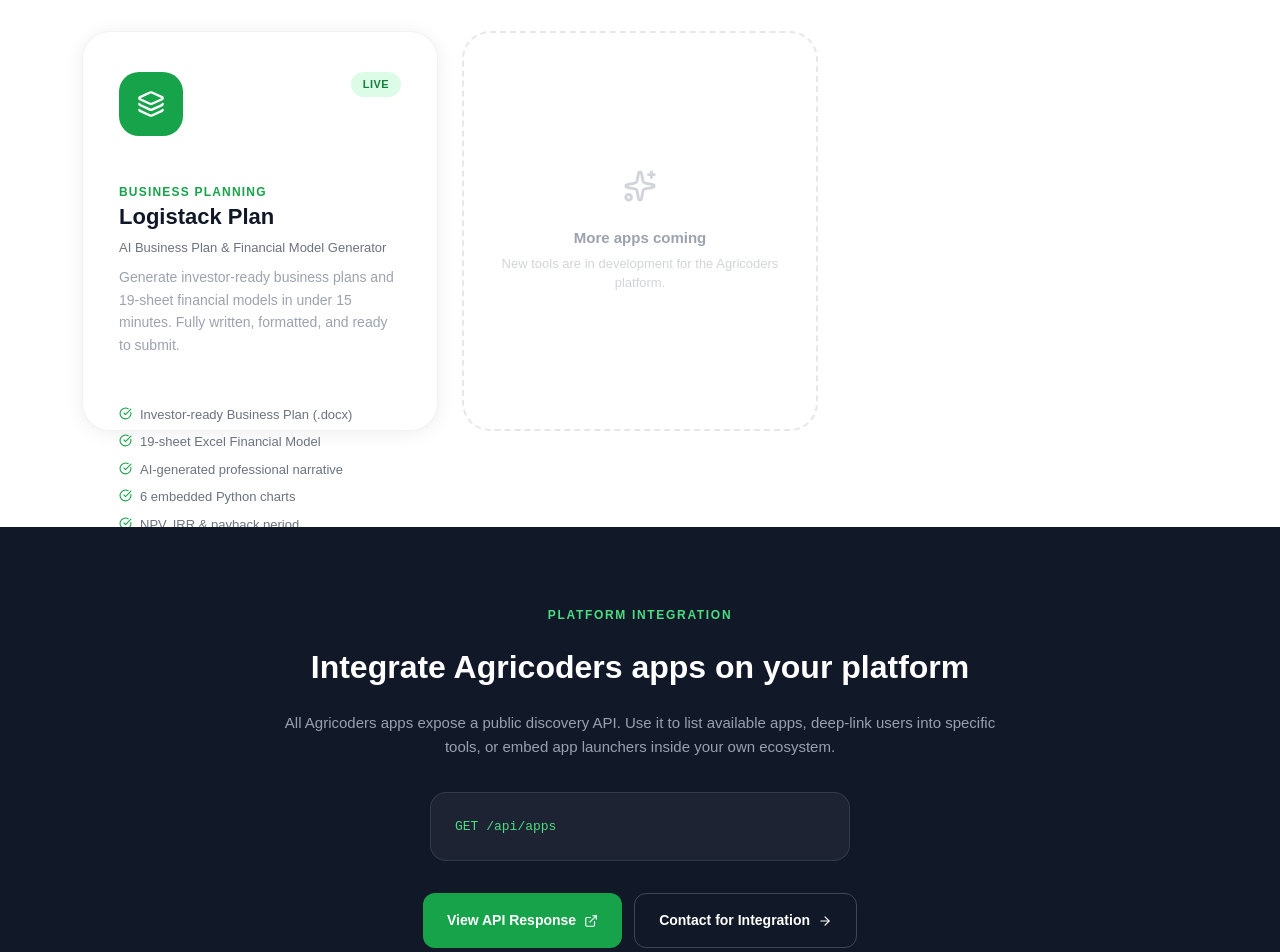
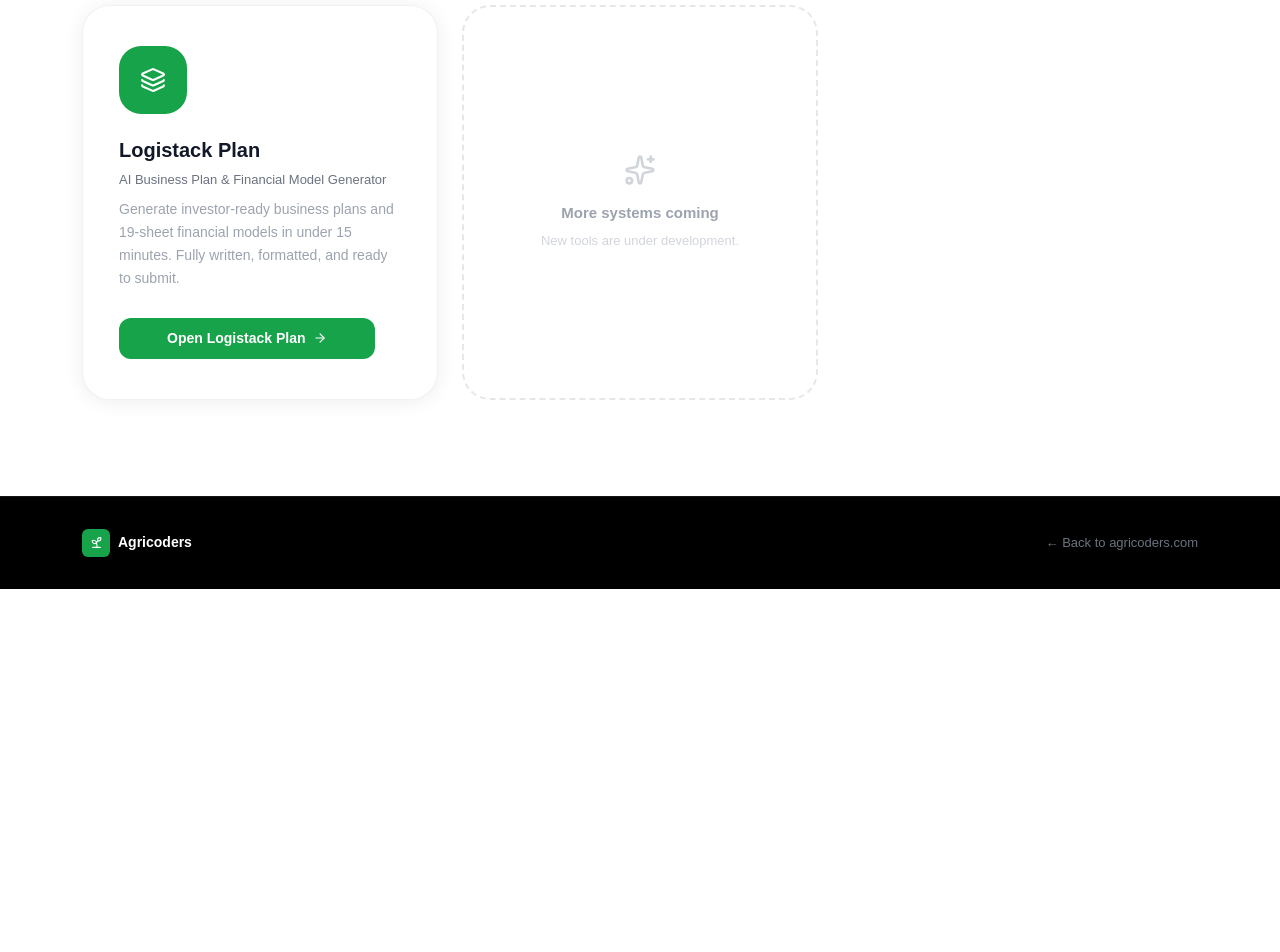
Before and after one commit to enockstack01/agricoders, a Next.js app: page /apps in a window 1280 px wide. Shown: the part 420-1372 px from the top of the page. After the commit the page ends 1009 px from the top, so only its background shows below. Built offline with nearby package versions, Linux system fonts and the light colour scheme.

Commit message:
fix: full-width quality cards, consolidated geo text, clean systems page

```diff
--- a/src/app/(marketing)/apps/page.tsx
+++ b/src/app/(marketing)/apps/page.tsx
@@ -1,135 +1,103 @@
 import Link from "next/link";
 import type { Metadata } from "next";
-import {
-  Layers,
-  ArrowRight,
-  CheckCircle,
-  ExternalLink,
-  Sparkles,
-  Sprout,
-} from "lucide-react";
+import { Layers, ArrowRight, Sprout, Sparkles } from "lucide-react";
 import AgriNav from "@/components/layout/AgriNav";
 import { AGRICODERS_APPS, type AppEntry } from "@/lib/apps";
 
 export const metadata: Metadata = {
-  title: "Apps — Agricoders",
+  title: "Our Systems — Agricoders",
   description:
-    "Discover all Agricoders applications — purpose-built tools for agribusinesses and farmers.",
+    "Discover the systems and tools Agricoders has built for agribusinesses and farmers.",
 };
 
 const ICON_MAP: Record<string, React.ReactNode> = {
-  logistackplan: <Layers size={28} color="white" />,
+  logistackplan: <Layers size={26} color="white" />,
 };
 
-function AppCard({ app }: { app: AppEntry }) {
-  const icon = ICON_MAP[app.id] ?? <Sparkles size={28} color="white" />;
-  const isLive = app.status === "live";
+function SystemCard({ app }: { app: AppEntry }) {
+  const icon = ICON_MAP[app.id] ?? <Sparkles size={26} color="white" />;
 
   return (
     <div
-      className="agri-snap-card d-flex flex-column h-100"
       style={{
         background: "white",
         borderRadius: 28,
         padding: "40px 36px",
         boxShadow: "0 2px 20px rgba(0,0,0,0.07)",
         border: "1.5px solid rgba(0,0,0,0.05)",
+        transition: "box-shadow 0.3s, transform 0.3s",
+        display: "flex",
+        flexDirection: "column",
+        height: "100%",
+      }}
+      onMouseEnter={(e) => {
+        const el = e.currentTarget as HTMLDivElement;
+        el.style.boxShadow = "0 20px 60px rgba(0,0,0,0.14)";
+        el.style.transform = "translateY(-6px)";
+      }}
+      onMouseLeave={(e) => {
+        const el = e.currentTarget as HTMLDivElement;
+        el.style.boxShadow = "0 2px 20px rgba(0,0,0,0.07)";
+        el.style.transform = "translateY(0)";
       }}
     >
-      <div className="d-flex align-items-start justify-content-between mb-5">
       <div
-          className="d-flex align-items-center justify-content-center"
         style={{
-            width: 64,
-            height: 64,
+          width: 68,
+          height: 68,
           background: app.accentColor,
-            borderRadius: 20,
+          borderRadius: 22,
+          display: "flex",
+          alignItems: "center",
+          justifyContent: "center",
+          marginBottom: 24,
           flexShrink: 0,
         }}
       >
         {icon}
       </div>
-        <span
-          style={{
-            background: isLive ? "#dcfce7" : "#f3f4f6",
-            color: isLive ? "#15803d" : "#6b7280",
-            fontSize: 11,
-            fontWeight: 700,
-            letterSpacing: "0.04em",
-            textTransform: "uppercase",
-            padding: "4px 12px",
-            borderRadius: 999,
-          }}
-        >
-          {app.status === "live" ? "Live" : app.status === "beta" ? "Beta" : "Coming Soon"}
-        </span>
-      </div>
-
-      <p
-        className="text-xs font-semibold uppercase mb-1"
-        style={{ color: app.accentColor, letterSpacing: "0.1em" }}
-      >
-        {app.category}
-      </p>
-      <h3 className="font-bold text-gray-900 mb-2" style={{ fontSize: 22, lineHeight: 1.2 }}>
+      <h3 style={{ fontSize: 20, fontWeight: 700, color: "#111827", marginBottom: 8, lineHeight: 1.2 }}>
         {app.name}
       </h3>
-      <p className="mb-2" style={{ fontSize: 13, color: "#6b7280" }}>{app.tagline}</p>
-      <p className="leading-relaxed mb-5" style={{ fontSize: 14, color: "#9ca3af" }}>
+      <p style={{ fontSize: 13, color: "#6b7280", marginBottom: 8 }}>{app.tagline}</p>
+      <p style={{ fontSize: 14, color: "#9ca3af", lineHeight: 1.65, marginBottom: 28, flexGrow: 1 }}>
         {app.description}
       </p>
-
-      <ul className="list-unstyled mb-5">
-        {app.features.map((f) => (
-          <li key={f} className="d-flex align-items-start gap-2 mb-2" style={{ fontSize: 13, color: "#6b7280" }}>
-            <CheckCircle size={13} style={{ color: app.accentColor, flexShrink: 0, marginTop: 2 }} />
-            {f}
-          </li>
-        ))}
-      </ul>
-
-      <div className="mt-auto">
-        {app.pricing && (
-          <p className="mb-3" style={{ fontSize: 12, color: "#9ca3af" }}>{app.pricing}</p>
-        )}
-        {isLive ? (
+      {app.status === "live" ? (
         <Link
           href={app.href}
-            className="inline-flex items-center gap-2 px-5 py-2.5 text-white font-semibold rounded-xl transition-colors no-underline"
-            style={{ background: app.accentColor, fontSize: 14 }}
+          className="inline-flex items-center gap-2 px-5 py-2.5 text-white font-semibold rounded-xl no-underline"
+          style={{ background: app.accentColor, fontSize: 14, alignSelf: "flex-start" }}
         >
           Open {app.name}
           <ArrowRight size={14} />
         </Link>
       ) : (
         <span
-            className="inline-flex items-center gap-2 px-5 py-2.5 font-semibold rounded-xl"
-            style={{ background: "#f3f4f6", color: "#9ca3af", fontSize: 14 }}
+          style={{
+            display: "inline-flex",
+            alignItems: "center",
+            padding: "10px 20px",
+            background: "#f3f4f6",
+            color: "#9ca3af",
+            fontSize: 14,
+            fontWeight: 600,
+            borderRadius: 12,
+            alignSelf: "flex-start",
+          }}
         >
           Coming Soon
         </span>
       )}
     </div>
-    </div>
   );
 }
 
-export default function AppsPage() {
+export default function SystemsPage() {
   return (
     <div className="min-h-screen flex flex-col bg-white">
-      <style>{`
-        .agri-snap-card {
-          transition: box-shadow 0.3s, transform 0.3s;
-        }
-        .agri-snap-card:hover {
-          box-shadow: 0 20px 60px rgba(0,0,0,0.14) !important;
-          transform: translateY(-6px);
-        }
-      `}</style>
-
       <AgriNav />
 
-      {/* Hero */}
       <section className="py-20 text-center bg-white">
         <div className="container">
           <div className="row justify-content-center">
@@ -138,52 +106,54 @@
                 className="text-xs font-bold uppercase tracking-widest mb-4"
                 style={{ color: "#16a34a", letterSpacing: "0.14em" }}
               >
-                Agricoders Platform
+                Agricoders
               </p>
               <h1
                 className="font-extrabold text-gray-900 mb-5 leading-tight"
                 style={{ fontSize: "clamp(28px, 5vw, 48px)" }}
               >
-                Apps built for agribusiness
+                Our Systems
               </h1>
               <p
                 className="text-gray-500 leading-relaxed mx-auto"
                 style={{ fontSize: 16, maxWidth: 480 }}
               >
-                Purpose-built tools that help farmers, agribusinesses, and agricultural
-                entrepreneurs operate with precision and grow with confidence.
+                Tools and platforms we have built for agribusinesses, farmers, and entrepreneurs.
               </p>
             </div>
           </div>
         </div>
       </section>
 
-      {/* App cards */}
       <section className="pb-24">
         <div className="container">
           <div className="row g-4 align-items-stretch">
             {AGRICODERS_APPS.map((app) => (
               <div key={app.id} className="col-md-6 col-lg-4">
-                <AppCard app={app} />
+                <SystemCard app={app} />
               </div>
             ))}
-            {/* Placeholder for future apps */}
             <div className="col-md-6 col-lg-4">
               <div
-                className="d-flex flex-column align-items-center justify-content-center h-100 text-center"
                 style={{
+                  height: "100%",
+                  minHeight: 220,
                   borderRadius: 28,
                   padding: "48px 36px",
                   border: "2px dashed #e5e7eb",
-                  minHeight: 240,
+                  display: "flex",
+                  flexDirection: "column",
+                  alignItems: "center",
+                  justifyContent: "center",
+                  textAlign: "center",
                 }}
               >
-                <Sparkles size={34} className="mb-4" style={{ color: "#d1d5db" }} />
-                <p className="font-semibold mb-1" style={{ fontSize: 15, color: "#9ca3af" }}>
-                  More apps coming
+                <Sparkles size={32} style={{ color: "#d1d5db", marginBottom: 16 }} />
+                <p style={{ fontSize: 15, fontWeight: 600, color: "#9ca3af", marginBottom: 6 }}>
+                  More systems coming
                 </p>
-                <p className="mb-0" style={{ fontSize: 13, color: "#d1d5db" }}>
-                  New tools are in development for the Agricoders platform.
+                <p style={{ fontSize: 13, color: "#d1d5db", marginBottom: 0 }}>
+                  New tools are under development.
                 </p>
               </div>
             </div>
@@ -191,84 +161,16 @@
         </div>
       </section>
 
-      {/* Platform integration section */}
-      <section className="py-20" style={{ background: "#111827" }}>
-        <div className="container">
-          <div className="row justify-content-center">
-            <div className="col-lg-8 text-center">
-              <p
-                className="text-xs font-bold uppercase tracking-widest mb-4"
-                style={{ color: "#4ade80", letterSpacing: "0.14em" }}
-              >
-                Platform Integration
-              </p>
-              <h2
-                className="font-bold text-white mb-4 leading-tight"
-                style={{ fontSize: "clamp(22px, 3vw, 32px)" }}
-              >
-                Integrate Agricoders apps on your platform
-              </h2>
-              <p className="text-gray-400 leading-relaxed mb-8" style={{ fontSize: 15 }}>
-                All Agricoders apps expose a public discovery API. Use it to list available apps,
-                deep-link users into specific tools, or embed app launchers inside your own ecosystem.
-              </p>
-              <div
-                className="text-left rounded-2xl p-4 mb-8 mx-auto"
-                style={{
-                  background: "rgba(255,255,255,0.05)",
-                  border: "1px solid rgba(255,255,255,0.1)",
-                  fontFamily: "monospace",
-                  fontSize: 13,
-                  color: "#4ade80",
-                  maxWidth: 420,
-                }}
-              >
-                GET /api/apps
-              </div>
-              <div className="d-flex flex-wrap gap-3 justify-content-center">
-                <a
-                  href="/api/apps"
-                  target="_blank"
-                  rel="noreferrer"
-                  className="inline-flex items-center gap-2 px-6 py-3 font-semibold rounded-xl transition-colors no-underline"
-                  style={{ background: "#16a34a", color: "white", fontSize: 14 }}
-                >
-                  View API Response
-                  <ExternalLink size={14} />
-                </a>
-                <a
-                  href="mailto:agricoders@gmail.com"
-                  className="inline-flex items-center gap-2 px-6 py-3 font-semibold rounded-xl transition-colors no-underline"
-                  style={{
-                    background: "transparent",
-                    border: "1px solid rgba(255,255,255,0.2)",
-                    color: "white",
-                    fontSize: 14,
-                  }}
-                >
-                  Contact for Integration
-                  <ArrowRight size={14} />
-                </a>
-              </div>
-            </div>
-          </div>
-        </div>
-      </section>
-
-      {/* Minimal footer */}
       <footer className="bg-black border-t py-8" style={{ borderColor: "rgba(255,255,255,0.08)" }}>
         <div className="container">
           <div className="d-flex flex-column flex-sm-row align-items-center justify-content-between gap-3">
             <Link href="/" className="d-flex align-items-center gap-2 no-underline">
               <div
-                className="d-flex align-items-center justify-content-center rounded-2"
-                style={{ width: 28, height: 28, background: "#16a34a" }}
+                style={{ width: 28, height: 28, background: "#16a34a", borderRadius: 6, display: "flex", alignItems: "center", justifyContent: "center" }}
               >
                 <Sprout size={13} color="white" />
               </div>
-              <span className="font-bold text-white" style={{ fontSize: 14 }}>
-                Agricoders
-              </span>
+              <span className="font-bold text-white" style={{ fontSize: 14 }}>Agricoders</span>
             </Link>
             <Link href="/" className="no-underline" style={{ fontSize: 13, color: "#6b7280" }}>
               ← Back to agricoders.com
--- a/src/app/(marketing)/page.tsx
+++ b/src/app/(marketing)/page.tsx
@@ -230,39 +230,24 @@
       {/* Geospatial precision section */}
       <section className="py-24" style={{ background: "#111827" }}>
         <div className="container">
-          {/* Top statement */}
+          {/* All section text before cards */}
           <div className="row justify-content-center mb-14">
-            <div className="col-lg-8 text-center">
+            <div className="col-lg-8">
               <p
-                className="text-xs font-bold uppercase tracking-widest mb-4"
+                className="text-xs font-bold uppercase tracking-widest mb-4 text-center"
                 style={{ color: "#4ade80", letterSpacing: "0.14em" }}
               >
                 Precision Agriculture
               </p>
-              <h2 className="text-3xl sm:text-4xl font-extrabold text-white mb-5 leading-tight">
+              <h2 className="text-3xl sm:text-4xl font-extrabold text-white mb-5 leading-tight text-center">
                 Agriculture cannot be productive without{" "}
                 <span style={{ color: "#4ade80" }}>the right precision tools</span>
               </h2>
-              <p className="text-gray-400 leading-relaxed mx-auto" style={{ maxWidth: 600, fontSize: 16 }}>
+              <p className="text-gray-400 leading-relaxed mb-6 text-center" style={{ fontSize: 16 }}>
                 The difference between a thriving farm and an underperforming one is often not effort. It is information.
                 Without precise, location-aware intelligence, farmers work hard in the wrong places, at the wrong times,
                 with the wrong resources. Precision tools change that.
               </p>
-            </div>
-          </div>
-
-          {/* What we build — intro text */}
-          <div className="row justify-content-center mb-12">
-            <div className="col-lg-8">
-              <p
-                className="text-xs font-bold uppercase tracking-widest mb-3"
-                style={{ color: "#4ade80", letterSpacing: "0.12em" }}
-              >
-                What we build
-              </p>
-              <h3 className="text-2xl sm:text-3xl font-extrabold text-white mb-4 leading-tight">
-                Geospatial planning tools that tell farmers exactly where to focus
-              </h3>
               <p className="text-gray-400 leading-relaxed mb-4" style={{ fontSize: 15 }}>
                 We develop geospatial planning tools for agriculture that help farmers prioritize where
                 to focus their efforts, so every investment of time, labour, and input achieves the
@@ -287,7 +272,7 @@
             </div>
           </div>
 
-          {/* Full-width cards — same size as services section */}
+          {/* Full-width cards */}
           <div className="row g-4">
             {[
               {
@@ -339,7 +324,7 @@
         </div>
       </section>
 
-      {/* Our Apps */}
+      {/* Our Systems */}
       <section className="py-24 bg-black">
         <div className="container">
           <div className="text-center mb-14">
@@ -347,17 +332,17 @@
               className="text-xs font-bold uppercase tracking-widest mb-4"
               style={{ color: "#4ade80", letterSpacing: "0.14em" }}
             >
-              Agricoders Platform
+              Agricoders
             </p>
             <h2 className="text-3xl sm:text-4xl font-extrabold text-white mb-4 leading-tight">
-              Our Apps
+              Our Systems
             </h2>
             <p className="text-gray-400 mx-auto" style={{ maxWidth: 440, fontSize: 15 }}>
-              Purpose-built tools for agribusinesses and farmers, available on the Agricoders platform.
+              Tools and platforms we have built for agribusinesses, farmers, and entrepreneurs.
             </p>
           </div>
 
-          <div className="row g-4 justify-content-center mb-8">
+          <div className="row g-4 justify-content-center">
             {AGRICODERS_APPS.map((app) => {
               const icon = APP_ICONS[app.id] ?? <Sparkles size={26} color="white" />;
               return (
@@ -377,30 +362,14 @@
                       >
                         {icon}
                       </div>
-                      <div>
-                        <span
-                          className="text-xs font-semibold"
-                          style={{ color: "#4ade80", letterSpacing: "0.08em", textTransform: "uppercase" }}
-                        >
-                          {app.status === "live" ? "Live Now" : app.status === "beta" ? "Beta" : "Coming Soon"}
-                        </span>
-                        <p className="text-white font-bold mb-0" style={{ fontSize: 18, lineHeight: 1.2 }}>
-                          {app.name}
-                        </p>
-                      </div>
+                      <p className="text-white font-bold mb-0" style={{ fontSize: 18, lineHeight: 1.2 }}>
+                        {app.name}
+                      </p>
                     </div>
-                    <p className="text-gray-400 leading-relaxed mb-5" style={{ fontSize: 14 }}>
+                    <p className="text-gray-400 leading-relaxed mb-6" style={{ fontSize: 14 }}>
                       {app.description}
                     </p>
-                    <div className="row g-2 mb-5">
-                      {app.features.map((f) => (
-                        <div key={f} className="col-12 col-sm-6 d-flex align-items-start gap-2" style={{ fontSize: 13, color: "#9ca3af" }}>
-                          <CheckCircle size={13} style={{ color: "#4ade80", flexShrink: 0, marginTop: 2 }} />
-                          {f}
-                        </div>
-                      ))}
-                    </div>
-                    <div className="mt-auto d-flex flex-wrap align-items-center gap-3">
+                    <div className="mt-auto">
                       <Link
                         href={app.href}
                         className="inline-flex items-center gap-2 px-5 py-2.5 text-white text-sm font-bold rounded-xl transition-all no-underline"
@@ -409,43 +378,24 @@
                         Open {app.name}
                         <ArrowRight size={14} />
                       </Link>
-                      {app.pricing && (
-                        <span style={{ fontSize: 12, color: "#4b5563" }}>{app.pricing}</span>
-                      )}
                     </div>
                   </div>
                 </div>
               );
             })}
 
-            {/* Placeholder for upcoming apps */}
             <div className="col-md-6 col-lg-5">
               <div
                 className="d-flex flex-column align-items-center justify-content-center h-100 text-center rounded-4 p-5"
-                style={{ border: "2px dashed rgba(255,255,255,0.1)", minHeight: 240 }}
+                style={{ border: "2px dashed rgba(255,255,255,0.1)", minHeight: 220 }}
               >
-                <Sparkles size={36} className="mb-4" style={{ color: "rgba(255,255,255,0.15)" }} />
-                <p className="font-semibold mb-2" style={{ fontSize: 15, color: "#4b5563" }}>More apps coming</p>
+                <Sparkles size={32} className="mb-4" style={{ color: "rgba(255,255,255,0.15)" }} />
+                <p className="font-semibold mb-2" style={{ fontSize: 15, color: "#4b5563" }}>More systems coming</p>
                 <p className="mb-0" style={{ fontSize: 13, color: "#374151" }}>
-                  New tools are in development for the Agricoders platform.
+                  New tools are in development.
                 </p>
               </div>
             </div>
-          </div>
-
-          <div className="text-center">
-            <Link
-              href="/apps"
-              className="inline-flex items-center gap-2 px-6 py-3 text-sm font-semibold rounded-xl no-underline transition-all"
-              style={{
-                background: "rgba(255,255,255,0.07)",
-                border: "1px solid rgba(255,255,255,0.15)",
-                color: "white",
-              }}
-            >
-              View all apps
-              <ChevronRight size={15} style={{ color: "#9ca3af" }} />
-            </Link>
           </div>
         </div>
       </section>
@@ -459,7 +409,7 @@
                 Ready to build your agribusiness with precision?
               </h2>
               <p className="text-white mb-9 leading-relaxed" style={{ opacity: 0.85 }}>
-                Explore our apps or get in touch to discuss how Agricoders can support
+                Explore our systems or get in touch to discuss how Agricoders can support
                 your agribusiness journey.
               </p>
               <div className="d-flex flex-column flex-sm-row gap-3 justify-content-center">
@@ -469,7 +419,7 @@
                   style={{ color: "#15803d" }}
                 >
                   <Layers size={16} />
-                  Explore Our Apps
+                  Our Systems
                 </Link>
                 <a
                   href="mailto:agricoders@gmail.com"
@@ -576,7 +526,7 @@
               </h3>
               <ul className="list-unstyled">
                 {[
-                  { label: "Our Apps", href: "/apps" },
+                  { label: "Our Systems", href: "/apps" },
                   { label: "Logistack Plan", href: "/app" },
                   { label: "Contact", href: "mailto:agricoders@gmail.com" },
                   { label: "Privacy Policy", href: "/privacy" },
--- a/src/components/layout/AgriNav.tsx
+++ b/src/components/layout/AgriNav.tsx
@@ -43,7 +43,7 @@
               className="inline-flex items-center gap-1.5 px-3.5 py-2 text-sm font-medium text-gray-700 dark:text-gray-300 hover:bg-gray-50 dark:hover:bg-gray-800 rounded-lg transition-all border border-gray-200 dark:border-gray-700 no-underline"
             >
               <Layers size={13} style={{ color: "#16a34a" }} />
-              Our Apps
+              Our Systems
             </Link>
             <Link
               href="/sign-up"
```
Also changed, not shown: src/app/(marketing)/app/page.tsx (+24 -26 lines). Lines whose indentation alone changed are shown as unchanged.
